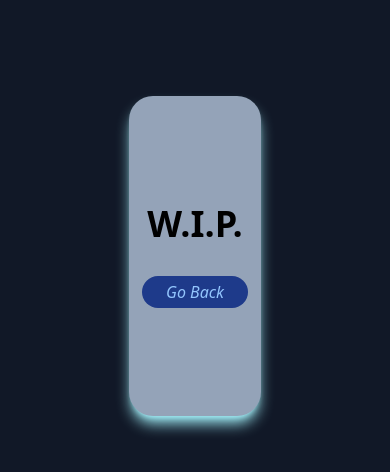
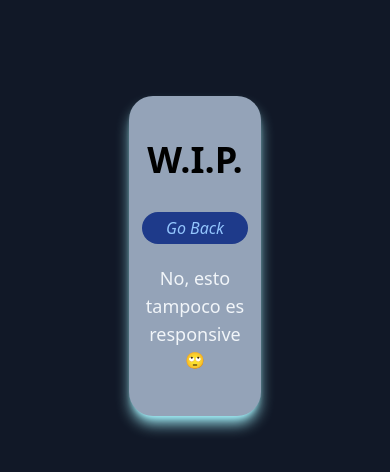
Before and after one commit to MrJark/experiment-nextjs, a Next.js app: page /mrjark in a window 390 px wide. Shown: the top 472 px of the page. Built offline with nearby package versions, Linux system fonts and the light colour scheme.

Commit message:
implemented 'no responsive' joke

```diff
--- a/src/app/mrjark/page.tsx
+++ b/src/app/mrjark/page.tsx
@@ -11,6 +11,10 @@ export default function Mrjark() {
         >
           Go Back
         </Link>
+        <div className=' lg:hidden md:hidden sm:visible'>
+          <p className='text-center text-lg mt-5 text-slate-100'>No, esto tampoco es responsive</p>
+          <span className='flex text-center flex-col'>🙄</span>
+        </div>
       </div>
     </main>
   )
--- a/src/app/page.tsx
+++ b/src/app/page.tsx
@@ -55,8 +55,10 @@ export default function Home() {
             mrjark.com (in progres)
           </Link>
         </div>
-        <p className='text-center text-lg mt-5 text-slate-400'>Lo sé, no es responsive</p>
-        <span className='flex text-center flex-col'>🙄</span>
+        <div className=' lg:hidden md:hidden sm:visible'>
+          <p className='text-center text-lg mt-5 text-slate-400'>Lo sé, no es responsive</p>
+          <span className='flex text-center flex-col'>🙄</span>
+        </div>
 
       </div>
     </main>
```
